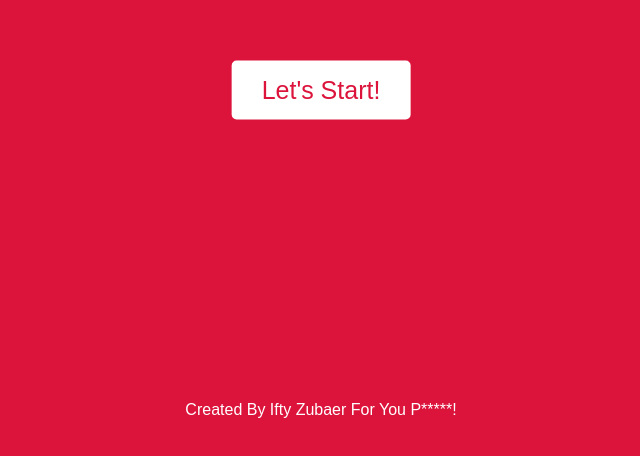
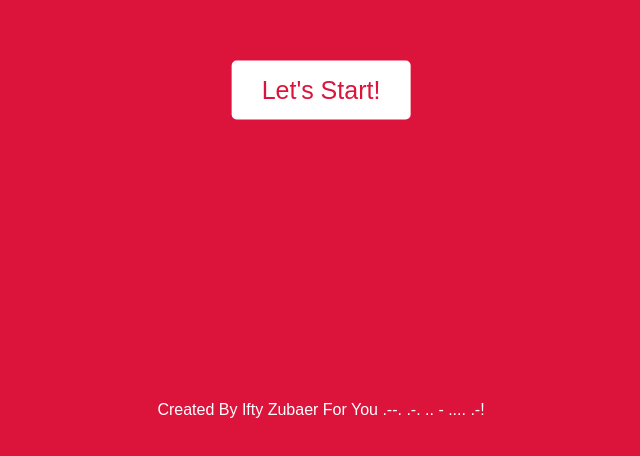
Before and after one commit to iftyzubaer/lets.see, a plain HTML site: page index.html in a window 1280 px wide. Shown: the part 310-766 px from the top of the page, without its empty margins (319-959 px from the left). Drawn offline with Linux system fonts and the light colour scheme; a web font is replaced by a local one.

Commit message:
Update index.html

```diff
--- a/index.html
+++ b/index.html
@@ -69,7 +69,7 @@
 
         <!--footer-->
         <footer>
-            <span>Created By Ifty Zubaer For You P*****!</span>
+            <span>Created By Ifty Zubaer For You .--. .-. .. - .... .-!</span>
         </footer>
 
         <script src="script.js"></script>
```
